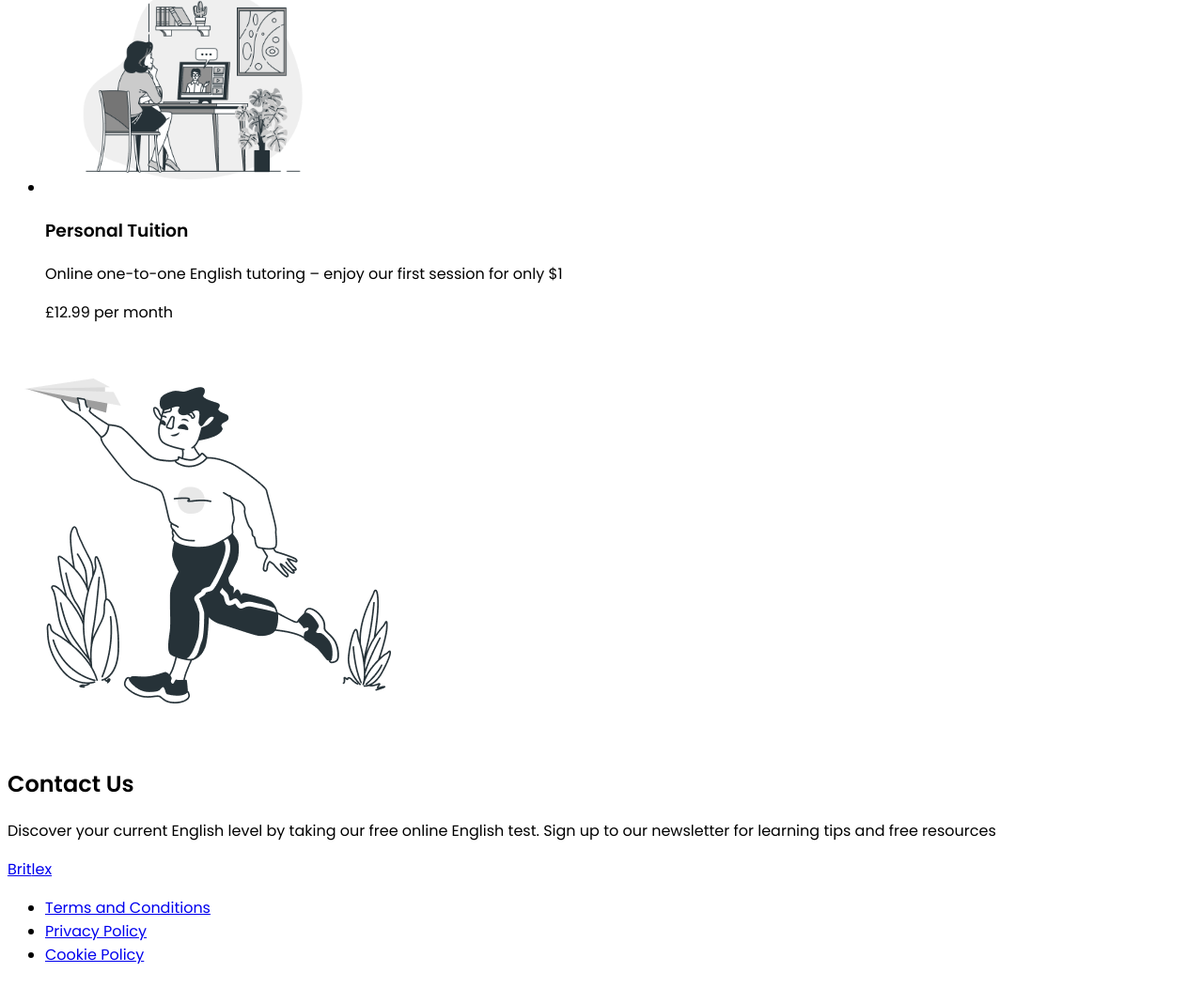
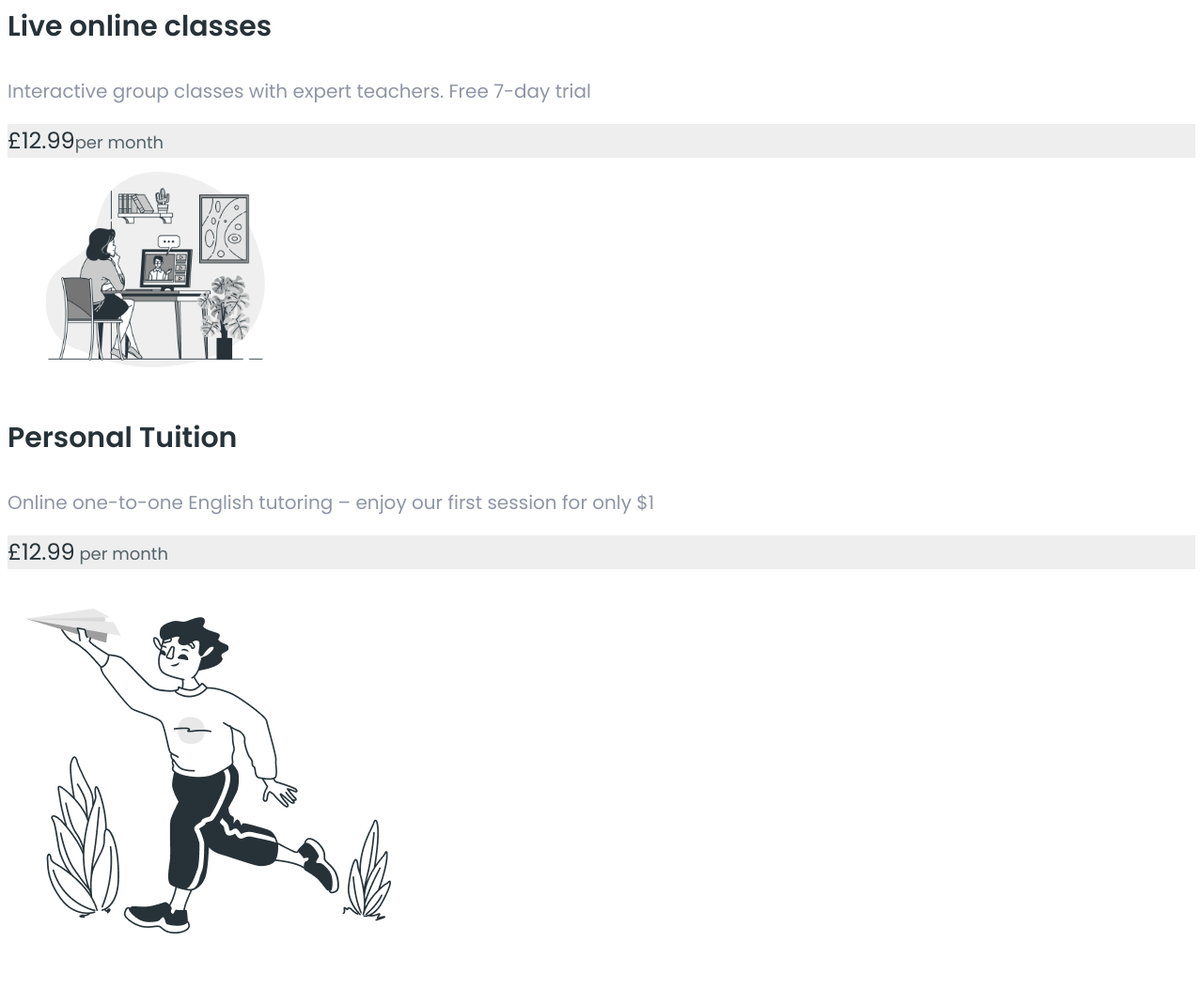
Before and after one commit to Maxim4ik118/BC-56-practice, a plain HTML site: page index.html in a window 1280 px wide. Shown: the part 5280-6332 px from the top of the page at 94% size. Drawn offline with Linux system fonts and the light colour scheme.

Commit message:
pricing, footer

```diff
--- a/css/styles.css
+++ b/css/styles.css
@@ -6,6 +6,7 @@
   --fw-regular: 400;
   --fw-medium: 500;
   --fw-semibold: 600;
+
 }
 
 body {
@@ -27,10 +28,13 @@ body {
 
 .header {}
 
+.logo {
+font-size: 36px;
+line-height: 1.5;
+color: var(--primary-color);
+}
+
 .header-logo {
-  font-size: 36px;
-  line-height: 1.5;
-  color: var(--primary-color);
 }
 
 .accent {
@@ -154,3 +158,83 @@ body {
   line-height: 1.5;
   color: var(--secondary-color);
 }
+
+.pricing {
+}
+.pricing-title {
+font-weight: var(--fw-semibold);
+font-size: 48px;
+line-height: 1.5;
+color: #263238;
+}
+.pricing-list {
+}
+
+.pricing-item {
+}
+.pricing-item-img {
+}
+.pricing-item-title {
+font-weight: var(--fw-semibold);
+font-size: 30px;
+line-height: 1.6;
+color: var(--bgc-btn-dark);
+}
+
+.pricing-item-text,
+.pricing-item-amount,
+.pricing-item-period {
+  line-height: 1.5;
+}
+
+.pricing-item-text {
+font-size: 20px;
+color: var(--secondary-color);
+
+}
+.pricing-item-payment {
+  background-color: #EEEEEE;
+}
+.pricing-item-amount {
+font-size: 24px;
+color: var(--bgc-btn-dark);
+}
+.pricing-item-period {
+font-size: 18px;
+color: #546269;
+}
+
+.contact {
+}
+.contact-img {
+}
+.contact-title,
+.contact-text {
+line-height: 1.5;
+}
+
+.contact-title {
+font-weight: var(--fw-semibold);
+font-size: 48px;
+color: #000000;
+}
+
+.contact-text {
+font-size: 20px;
+color: var(--secondary-color);
+}
+
+.footer {
+}
+.footer-logo {
+}
+.navigation-list {
+}
+.footer-navigation .navigation-link {
+  color: var(--secondary-color);
+}
+
+.navigation-item {
+}
+.navigation-link {
+}
--- a/index.html
+++ b/index.html
@@ -14,7 +14,7 @@
 
 <body>
   <header class="header">
-    <a href="index.html" class="header-logo c-link">Brit<span class="accent">lex</span></a>
+    <a href="index.html" class="header-logo logo c-link">Brit<span class="accent">lex</span></a>
     <nav class="navigation">
       <ul class="navigation-list c-list">
         <li class="navigation-item">
@@ -118,52 +118,52 @@
       <img src="./image/Business-competition-bro-1.jpg" alt="Business" width="540" />
     </section>
 
-    <section>
-      <h2>Pricing</h2>
-      <ul>
-        <li>
-          <img src="./image/online.png" alt="online" width="280" />
-          <h3>Self-study online course</h3>
-          <p>
+    <section class="pricing">
+      <h2 class="pricing-title">Pricing</h2>
+      <ul class="pricing-list c-list">
+        <li class="pricing-item">
+          <img class="pricing-item-img" src="./image/online.png" alt="online" width="280" />
+          <h3 class="pricing-item-title">Self-study online course</h3>
+          <p class="pricing-item-text">
             Start learning English online in live classes with qualified EC
             teachers and students from all over the world.
           </p>
-          <div><span> £5.99</span><span> per month</span></div>
+          <div class="pricing-item-payment"><span class="pricing-item-amount"> £5.99</span><span class="pricing-item-period"> per month</span></div>
         </li>
-        <li>
-          <img src="./image/lesson.png" alt="lesson" width="390" />
-          <h3>Live online classes</h3>
-          <p>
+        <li class="pricing-item">
+          <img class="pricing-item-img" src="./image/lesson.png" alt="lesson" width="390" />
+          <h3 class="pricing-item-title">Live online classes</h3>
+          <p class="pricing-item-text">
             Interactive group classes with expert teachers. Free 7-day trial
           </p>
-          <div><span>£12.99</span><span>per month</span></div>
+          <div class="pricing-item-payment"><span class="pricing-item-amount">£12.99</span><span class="pricing-item-period">per month</span></div>
         </li>
-        <li>
-          <img src="./image/webinar.png" alt="webinar" width="315" />
-          <h3>Personal Tuition</h3>
-          <p>
+        <li class="pricing-item">
+          <img class="pricing-item-img" src="./image/webinar.png" alt="webinar" width="315" />
+          <h3 class="pricing-item-title">Personal Tuition</h3>
+          <p class="pricing-item-text">
             Online one-to-one English tutoring – enjoy our first session for
             only $1
           </p>
-          <div><span>£12.99</span><span> per month</span></div>
+          <div class="pricing-item-payment"><span class="pricing-item-amount">£12.99</span><span class="pricing-item-period"> per month</span></div>
         </li>
       </ul>
     </section>
-    <section>
-      <img src="./image/contact.png" alt="contact" width="425" height="430" />
-      <h2>Contact Us</h2>
-      <p>
+    <section class="contact">
+      <img class="contact-img" src="./image/contact.png" alt="contact" width="425" height="430" />
+      <h2 class="contact-title">Contact Us</h2>
+      <p class="contact-text">
         Discover your current English level by taking our free online English
         test. Sign up to our newsletter for learning tips and free resources
       </p>
     </section>
   </main>
-  <footer>
-    <a href="index.html">Brit<span>lex</span></a>
-    <ul>
-      <li><a href="./">Terms and Conditions</a></li>
-      <li><a href="./">Privacy Policy</a></li>
-      <li><a href="./">Cookie Policy</a></li>
+  <footer class="footer">
+    <a class="logo footer-logo c-link"  href="index.html">Brit<span class="accent">lex</span></a>
+    <ul class="navigation-list footer-navigation c-list">
+      <li class="navigation-item"><a class="navigation-link c-link" href="./">Terms and Conditions</a></li>
+      <li class="navigation-item"><a class="navigation-link c-link" href="./">Privacy Policy</a></li>
+      <li class="navigation-item"><a class="navigation-link c-link" href="./">Cookie Policy</a></li>
     </ul>
   </footer>
 </body>
```
